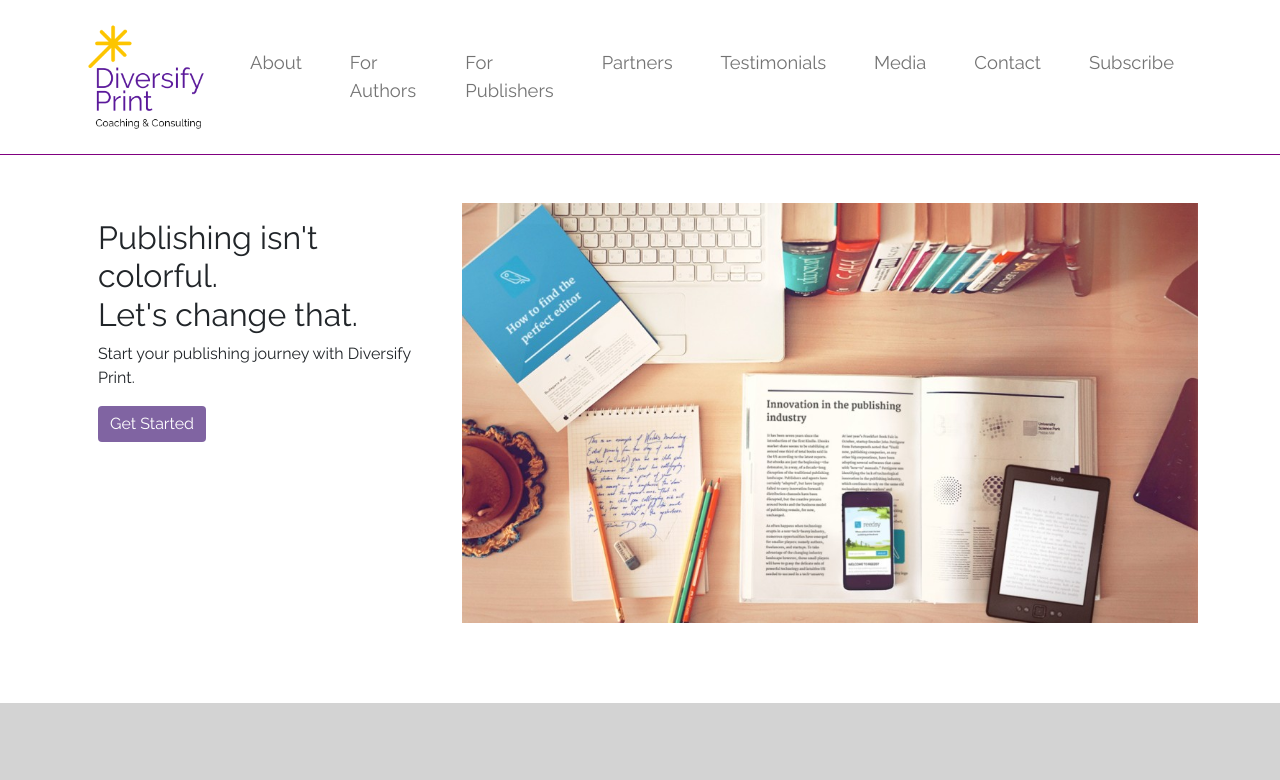
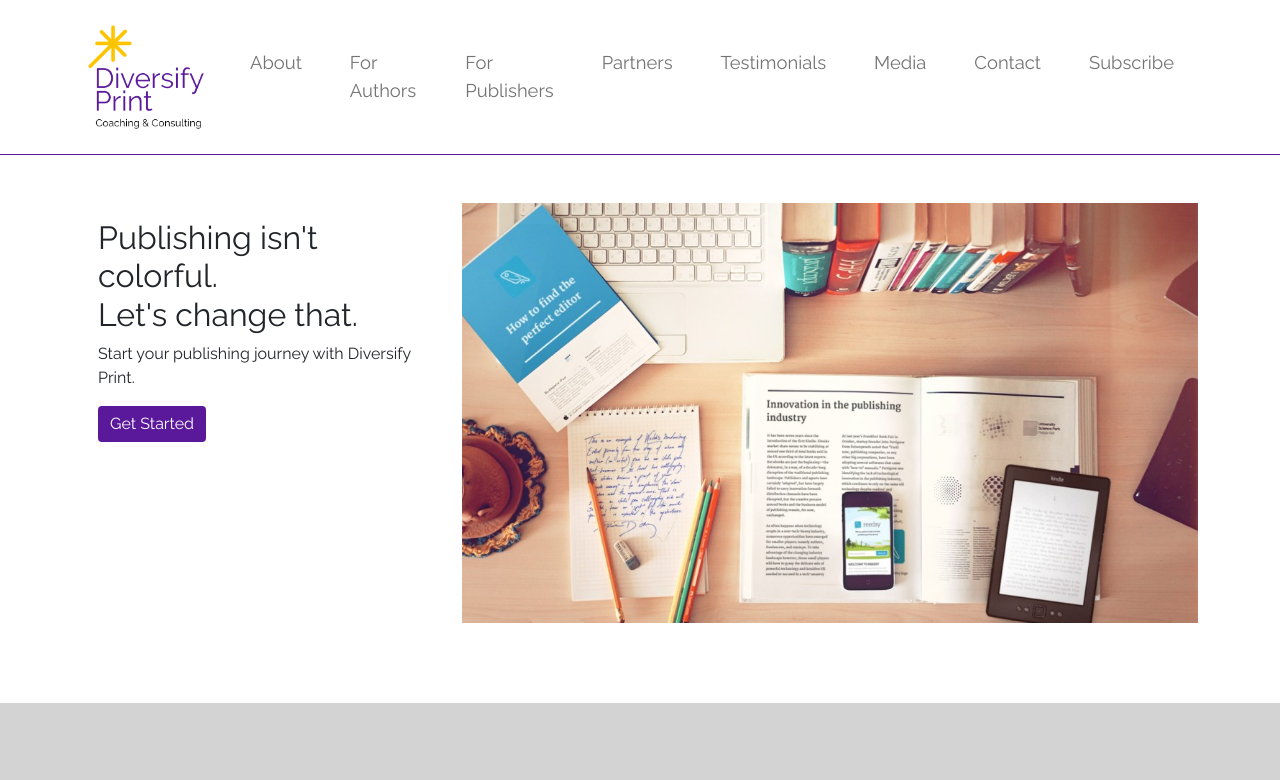
Before and after one commit to MattLong34/diversify-print, a plain HTML site: page index.html in a window 1280 px wide. Shown: the top 780 px of the page. Drawn offline with nearby package versions, Linux system fonts and the light colour scheme.

Commit message:
update purple

```diff
--- a/app.css
+++ b/app.css
@@ -31,7 +31,7 @@ body {
 }
 
 .navbar {
-	border-bottom: 1px solid purple;
+	border-bottom: 1px solid #5a189a;
 }
 
 /* HERO SECTION */
@@ -53,7 +53,7 @@ body {
 .btn-primary:hover,
 .btn-primary:active,
 .btn-primary:visited {
-	background-color: #8064a2 !important;
+	background-color: #5a189a !important;
 	border: none;
 }
 
--- a/index.html
+++ b/index.html
@@ -15,7 +15,7 @@
     <header>
         <nav class="navbar navbar-expand-md navbar-light d-flex">
           <div class="container">
-            <a class="navbar-brand" href="#"><img id="diversify-print-logo" src="assets/diversify-print-logo.png" alt="Diversify Print logo"></a>
+            <a class="navbar-brand" href="/index.html"><img id="diversify-print-logo" src="assets/diversify-print-logo.png" alt="Diversify Print logo"></a>
             <button class="navbar-toggler" type="button" data-toggle="collapse" data-target="#navbarNav" aria-controls="navbarNav" aria-expanded="false" aria-label="Toggle navigation">
               <span class="navbar-toggler-icon"></span>
             </button>
```
